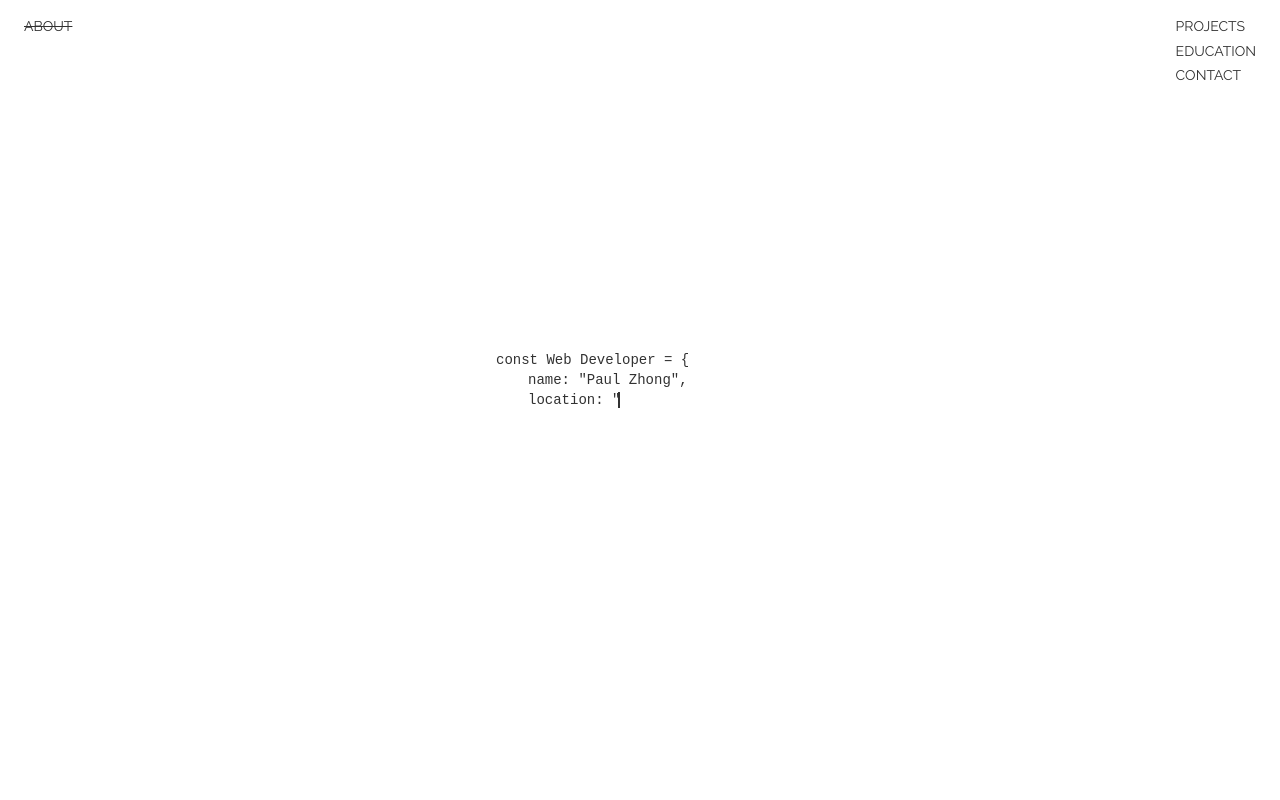
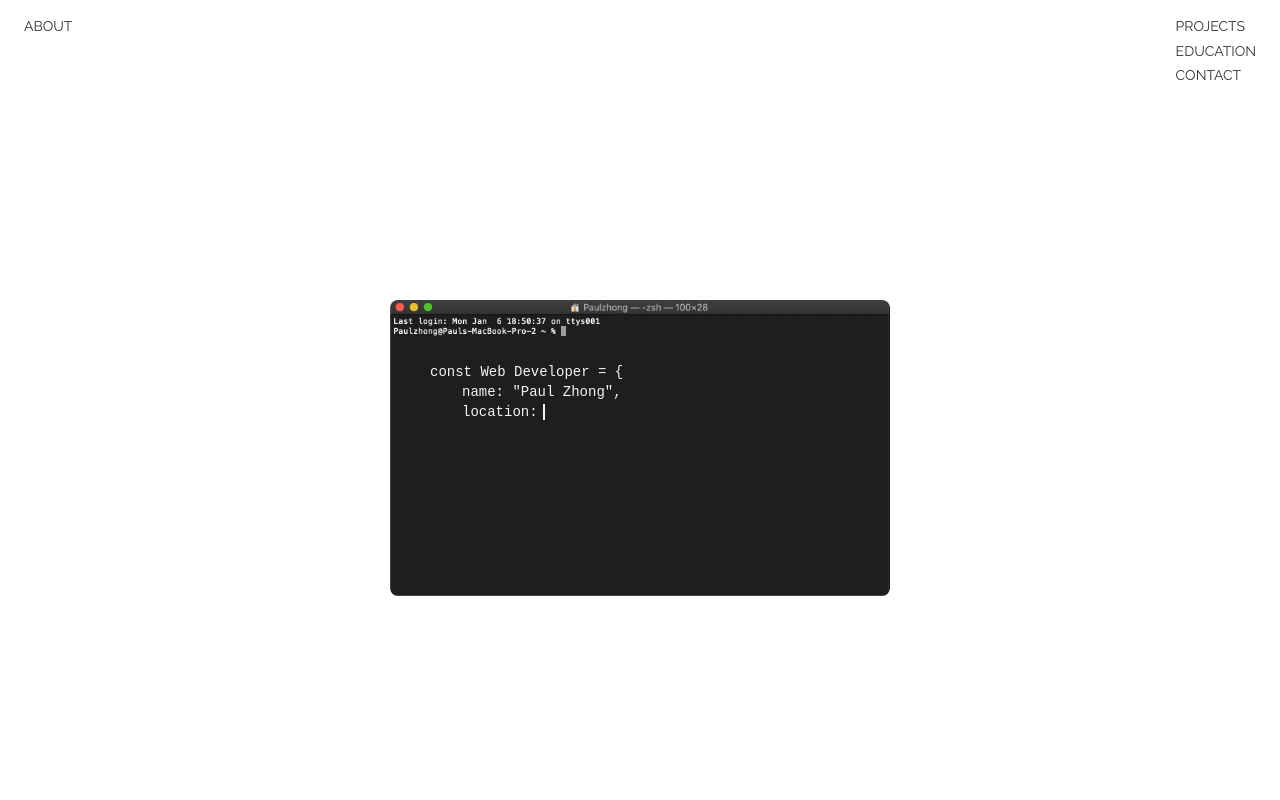
Before and after one commit to Paulzhong-web/portfolio, a React (Create React App) app: page / in a window 1280 px wide. Shown: the top 800 px of the page. Built offline with nearby package versions, Linux system fonts and the light colour scheme.

Commit message:
editted about page

```diff
--- a/src/Components/About/About.js
+++ b/src/Components/About/About.js
@@ -1,17 +1,12 @@
 import React, { Component } from 'react';
+import TypeEffect from '../TypeEffect/TypeEffect';
 import './About.scss';
 
 export class About extends Component {
     render() {
         return (
             <section className="about">
-                <div className="about__wrap">
-                    <pre className="about__text">{`const Web Developer = {`}</pre>
-                    <pre className="about__text">{`name: "Paul Zhong",`}</pre>
-                    <pre className="about__text">{`location: "Toronto, Ontario",`}</pre>
-                    <pre className="about__text">{`message: "Welcome to my site."`}</pre>
-                    <pre className="about__text">{`}`}</pre>
-                </div>
+                <TypeEffect />
             </section>
         )
     }
--- a/src/Components/About/About.scss
+++ b/src/Components/About/About.scss
@@ -4,96 +4,8 @@
 
 .about {
     @include pagewrap;
-    // background: yellow;
-
-    // &__title {
-    //     margin: 0;
-    // }
     display: flex;
     flex-direction: column;
     align-items: center;
     justify-content: center;
-
-    &__wrap {
-        width: 288px;
-    }
-
-    &__text {
-        margin: 4px 0;
-        border-right: .15em solid $text-color;
-        font-size: 14px;
-        white-space: nowrap;
-        overflow: hidden;
-        opacity: 0;
-        -webkit-animation: type 2.5s steps(30, end);
-        animation: type 2.5s steps(30, end);
-        -webkit-animation-fill-mode: forwards;
-        animation-fill-mode: forwards;
-    }
-
-    &__text:nth-child(1) {
-        width: 198px;
-    }
-
-    &__text:nth-child(2) {
-        margin: 4px 0 4px 32px;
-        width: 170px;
-        // opacity: 0;
-        -webkit-animation-delay: 2.5s;
-        animation-delay: 2.5s;
-    }
-
-    &__text:nth-child(3) {
-        margin: 4px 0 4px 32px;
-        width: 250px;
-        // opacity: 0;
-        -webkit-animation-delay: 5s;
-        animation-delay: 5s;
-    }
-
-    &__text:nth-child(4) {
-        margin: 4px 0 4px 32px;
-        width: 260px;
-        -webkit-animation-delay: 7.5s;
-        animation-delay: 7.5s;
-    }
-
-    &__text:nth-child(5) {
-        width: 10px;
-        animation-duration: 0.3s;
-        -webkit-animation-delay: 10;
-        animation-delay: 10s;
-    }
-}
-
-@keyframes type {
-    0% {
-      width: 0;
-    }
-    1% {
-        opacity: 1;
-      }
-    99.9% {
-      border-right: .15em solid $text-color;
-    }
-    100% {
-        opacity: 1;
-      border: none;
-    }
   }
-
-  @-webkit-keyframes type {
-    0% {
-      width: 0;
-    }
-    1% {
-        opacity: 1;
-      }
-    99.9% {
-      border-right: .15em solid $text-color;
-    }
-    100% {
-        opacity: 1;
-      border: none;
-    }
-  }
--- a/src/Components/Nav/Nav.js
+++ b/src/Components/Nav/Nav.js
@@ -10,7 +10,7 @@ export class Nav extends Component {
                     <li className="navBar__list-item">
                         <Link
                             className="navBar__list-item-tab"
-                            activeClass="navBar__active"
+                            // activeClass="navBar__active"
                             to="about"
                             spy={true}
                             smooth={true}
@@ -21,7 +21,7 @@ export class Nav extends Component {
                     <li className="navBar__list-item">
                         <Link
                         className="navBar__list-item-tab"
-                            activeClass="navBar__active"
+                            // activeClass="navBar__active"
                             to="projects"
                             spy={true}
                             smooth={true}
@@ -31,7 +31,7 @@ export class Nav extends Component {
                     <li className="navBar__list-item">
                         <Link
                         className="navBar__list-item-tab"
-                            activeClass="navBar__active"
+                            // activeClass="navBar__active"
                             to="education"
                             spy={true}
                             smooth={true}
@@ -41,7 +41,7 @@ export class Nav extends Component {
                     <li className="navBar__list-item">
                         <Link
                         className="navBar__list-item-tab"
-                            activeClass="navBar__active"
+                            // activeClass="navBar__active"
                             to="education"
                             spy={true}
                             smooth={true}
--- a/src/Components/Nav/Nav.scss
+++ b/src/Components/Nav/Nav.scss
@@ -20,6 +20,7 @@
     }
     @include desktop {
         padding: $desktop-padding;
+        height: 120px;
     }
 
     &__list {
@@ -29,52 +30,24 @@
         justify-content: space-between;
         align-items: flex-start;
         list-style: none;
+        @include desktop {
+            margin: 26px 0;
+        }
     }
 
     &__list--wrap {
-            display: flex;
-            flex-direction: column;
-            height: 100%;
-            justify-content: space-between;
+        display: flex;
+        flex-direction: column;
+        height: 100%;
+        justify-content: space-between;
     }
 
     &__list-item-tab {
         width: 100%;
-        position: relative;
         font-size: 14px;
-    }
-
-    &__list-item-tab:before, &__list-item-tab:after {
-        position: absolute;
-        left: 0px;
-        width: 100%;
-        height: 1px;
-        background: $text-color;
-        content: "";
-        opacity: 0;
-        transition: all 0.3s;
-    }
-
-    &__list-item-tab:before {
-        top: 0px;
-        transform: translateY(10px);
-    }
-
-    &__list-item-tab:after {
-        bottom: 0px;
-        transform: translateY(-10px);
-    }
-
-    &__list-item-tab:hover:before, &__list-item-tab:hover:after {
-        opacity: 1;
-        transform: translateY(0px);
     }
 
     &__list-item-tab:hover {
         cursor: pointer;
     }
-
-    &__active {
-        text-decoration: line-through;
-    }
 }
--- /dev/null
+++ b/src/Components/TypeEffect/TypeEffect.js
@@ -0,0 +1,22 @@
+import React, { Component } from 'react';
+import CommandImg from '../../Assets/Icon/command-line.png';
+import './TypeEffect.scss'
+
+export class TypeEffect extends Component {
+    render() {
+        return (
+            <div className="typeEffect">
+            <img src={CommandImg} className="typeEffect__image" alt="command-line" />
+            <div className="typeEffect__wrap">
+                <pre className="typeEffect__text">{`const Web Developer = {`}</pre>
+                <pre className="typeEffect__text">{`name: "Paul Zhong",`}</pre>
+                <pre className="typeEffect__text">{`location: "Toronto, Ontario",`}</pre>
+                <pre className="typeEffect__text">{`message: "Welcome to my site."`}</pre>
+                <pre className="typeEffect__text">{`}`}</pre>
+            </div>
+            </div>
+        )
+    }
+}
+
+export default TypeEffect
--- /dev/null
+++ b/src/Components/TypeEffect/TypeEffect.scss
@@ -0,0 +1,127 @@
+@import '../../Styles/variables';
+@import "../../Styles/mixins";
+
+.typeEffect {
+    position: relative;
+    max-width: 500px;
+    @include desktop {
+        max-width: 600px;
+    }
+
+    &__image {
+        width: 100%;
+        height: auto;
+        border-radius: 8px;
+    }
+
+    &__wrap {
+        position: absolute;
+        width: 250px;
+        top: 50px;
+        left: 20px;
+        @include tablet {
+            width: 288px;
+            top: 60px;
+            left: 40px;
+        }
+        @include desktop {
+            top: 70px;
+            left: 50px;
+        }
+    }
+
+    &__text {
+        margin: 4px 0;
+        border-right: .15em solid $typing-text;
+        font-size: 10px;
+        color: $typing-text;
+        white-space: nowrap;
+        overflow: hidden;
+        opacity: 0;
+        -webkit-animation: type 2.5s steps(30, end);
+        animation: type 2.5s steps(30, end);
+        -webkit-animation-fill-mode: forwards;
+        animation-fill-mode: forwards;
+        @include tablet {
+            font-size: 14px;
+        }
+    }
+
+    &__text:nth-child(1) {
+        width: 142px;
+        @include tablet {
+        width: 198px;
+        }
+    }
+
+    &__text:nth-child(2) {
+        margin: 4px 0 4px 32px;
+        width: 118px;
+        // opacity: 0;
+        -webkit-animation-delay: 2.5s;
+        animation-delay: 2.5s;
+        @include tablet {
+            width: 170px;
+        }
+    }
+
+    &__text:nth-child(3) {
+        margin: 4px 0 4px 32px;
+        width: 180px;
+        // opacity: 0;
+        -webkit-animation-delay: 5s;
+        animation-delay: 5s;
+        @include tablet {
+            width: 250px;
+        }
+    }
+
+    &__text:nth-child(4) {
+        margin: 4px 0 4px 32px;
+        width: 190px;
+        -webkit-animation-delay: 7.5s;
+        animation-delay: 7.5s;
+        @include tablet {
+            width: 250px;
+        }
+    }
+
+    &__text:nth-child(5) {
+        width: 10px;
+        animation-duration: 0.3s;
+        -webkit-animation-delay: 10;
+        animation-delay: 10s;
+    }
+}
+
+@keyframes type {
+    0% {
+      width: 0;
+    }
+    1% {
+        opacity: 1;
+      }
+    99.9% {
+      border-right: .15em solid $typing-text;
+    }
+    100% {
+        opacity: 1;
+        border: none;
+    }
+  }
+
+  @-webkit-keyframes type {
+    0% {
+        width: 0;
+    }
+    1% {
+        opacity: 1;
+      }
+    99.9% {
+      border-right: .15em solid $typing-text;
+    }
+    100% {
+        opacity: 1;
+        border: none;
+    }
+}
--- a/src/Styles/_mixins.scss
+++ b/src/Styles/_mixins.scss
@@ -18,11 +18,11 @@
     padding-top: 100px;
     @include tablet {
         padding: $tablet-padding;
-        // padding-top: 10vh;
-        // padding: 0 4vw 0 16vw;
+        padding-top: 100px;
     }
     @include desktop {
         padding: $desktop-padding;
+        padding-top: 120px;
     }
 }
 
--- a/src/Styles/_variables.scss
+++ b/src/Styles/_variables.scss
@@ -16,6 +16,7 @@
 $hero-background-color: #323232;
 $text-color: #323232;
 $background-color: #fff;
+$typing-text: #F3F3F3;
 $label-color: #AFAFAF;
 $mobile-padding: 0 16px;
 $tablet-padding: 0 24px;
```
Also changed, not shown: src/Assets/Icon/command-line.png (added), src/Assets/Icon/paul-logo.svg (deleted).
